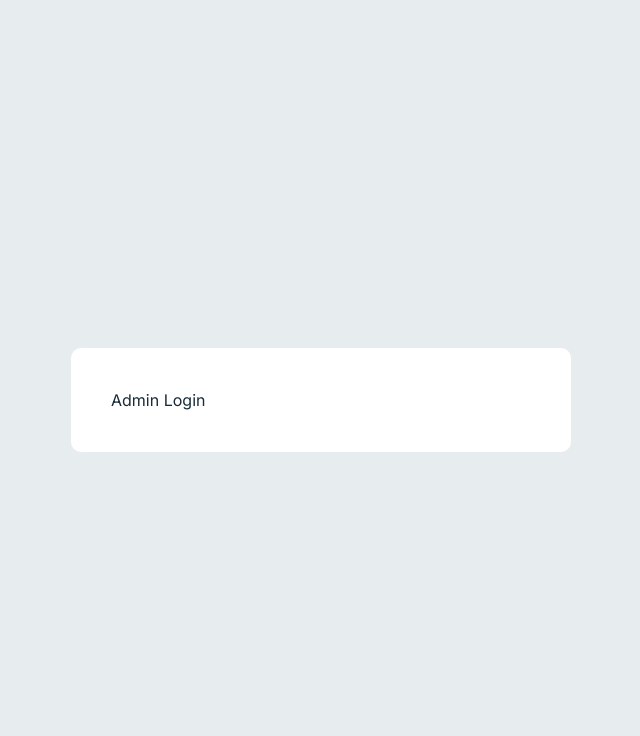
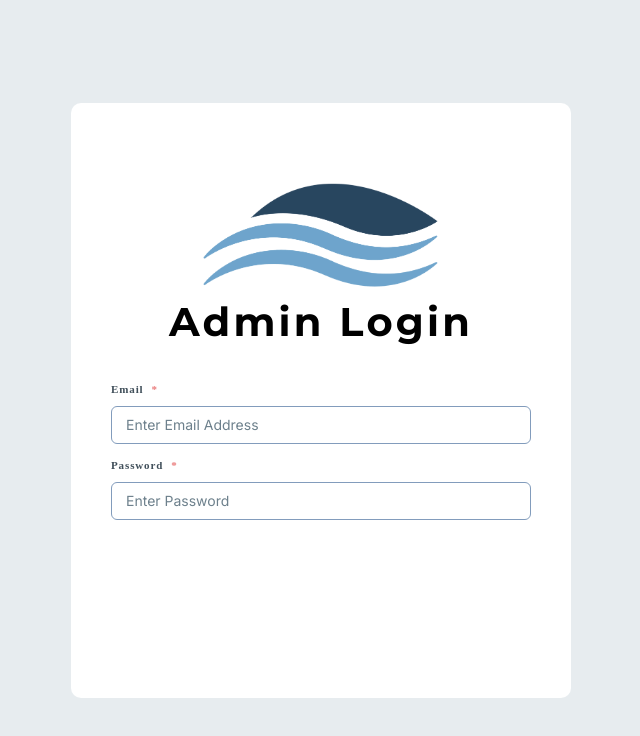
Before and after one commit to JumboCode/massachusetts-river-alliance, a Next.js app: page /login in a window 1280 px wide. Shown: the top 736 px of the page, without its empty margins (319-959 px from the left). Built offline with nearby package versions, Linux system fonts and the light colour scheme.

Commit message:
feat: added logo, header, and email and password fields

```diff
--- a/src/app/login/page.tsx
+++ b/src/app/login/page.tsx
@@ -2,7 +2,7 @@
  *
  *                src/app/login/page.tsx
  *
- *         Author: Zander
+ *         Author: Grant, Tanish
  *           Date: 10/14/2026
  *
  *        Summary: Admin login page
@@ -11,12 +11,139 @@
 
 "use client";
 
+import { useState } from "react";
+import Image from "next/image";
 import { FormCard } from "@/components/form-card";
+import { Field, FieldLabel } from "@/components/ui/field";
+import { Input } from "@/components/ui/input";
 
 export default function LoginPage() {
+    const [email, setEmail] = useState("");
+    const [password, setPassword] = useState("");
+
     return (
         <FormCard>
-            <h1>Admin Login</h1>
+            {/* Image and header */}
+            <div
+                style={{
+                    display: "flex",
+                    flexDirection: "column",
+                    alignItems: "center",
+                    gap: "30px",
+                    height: "515px",
+                    padding: "40px",
+                    borderRadius: "10px",
+                }}
+            >
+                <div
+                    style={{
+                        display: "flex",
+                        flexDirection: "column",
+                        alignItems: "center",
+                        gap: "10px",
+                    }}
+                >
+                    <Image
+                        src="/logo-waves.png"
+                        alt="Logo"
+                        width={0}
+                        height={0}
+                        loading="eager"
+                        sizes="(max-width: 235px) 100vw, 235px"
+                        style={{
+                            width: "100%",
+                            height: "auto",
+                            maxWidth: "235px",
+                        }}
+                    />
+
+                    <h1
+                        className="font-heading"
+                        style={{
+                            height: "49px",
+                            fontWeight: 700,
+                            fontSize: "40px",
+                            lineHeight: "100%",
+                            letterSpacing: "0.08em",
+                            textAlign: "center",
+                            color: "#000000",
+                        }}
+                    >
+                        Admin Login
+                    </h1>
+                </div>
+
+                {/* Email and password */}
+                <div
+                    style={{
+                        display: "flex",
+                        flexDirection: "column",
+                        gap: "16px",
+                    }}
+                >
+                    <Field
+                        style={{
+                            display: "flex",
+                            flexDirection: "column",
+                            gap: "8px",
+                            alignItems: "flex-start",
+                            width: "420px",
+                            height: "60px",
+                        }}
+                    >
+                        <FieldLabel
+                            htmlFor="email-input"
+                            style={{
+                                fontSize: "11px",
+                                fontWeight: "heavy",
+                                fontFamily: "Avenir",
+                                color: "#404F5A",
+                            }}
+                        >
+                            Email <span style={{ color: "#EA7E7E" }}>*</span>
+                        </FieldLabel>
+
+                        <Input
+                            id="email-input"
+                            value={email}
+                            type="email"
+                            placeholder="Enter Email Address"
+                            onChange={(e) => setEmail(e.target.value)}
+                        ></Input>
+                    </Field>
+
+                    <Field
+                        style={{
+                            display: "flex",
+                            flexDirection: "column",
+                            gap: "8px",
+                            alignItems: "flex-start",
+                            width: "420px",
+                            height: "60px",
+                        }}
+                    >
+                        <FieldLabel
+                            htmlFor="password-input"
+                            style={{
+                                fontSize: "11px",
+                                fontWeight: "heavy",
+                                fontFamily: "Avenir",
+                                color: "#404F5A",
+                            }}
+                        >
+                            Password <span style={{ color: "#EA7E7E" }}>*</span>
+                        </FieldLabel>
+
+                        <Input
+                            id="password-input"
+                            value={password}
+                            type="password"
+                            placeholder="Enter Password"
+                            onChange={(e) => setPassword(e.target.value)}
+                        ></Input>
+                    </Field>
+                </div>
+            </div>
         </FormCard>
     );
 }
```
Also changed, not shown: 1 other file (tests, documents, lock files or other folders).
